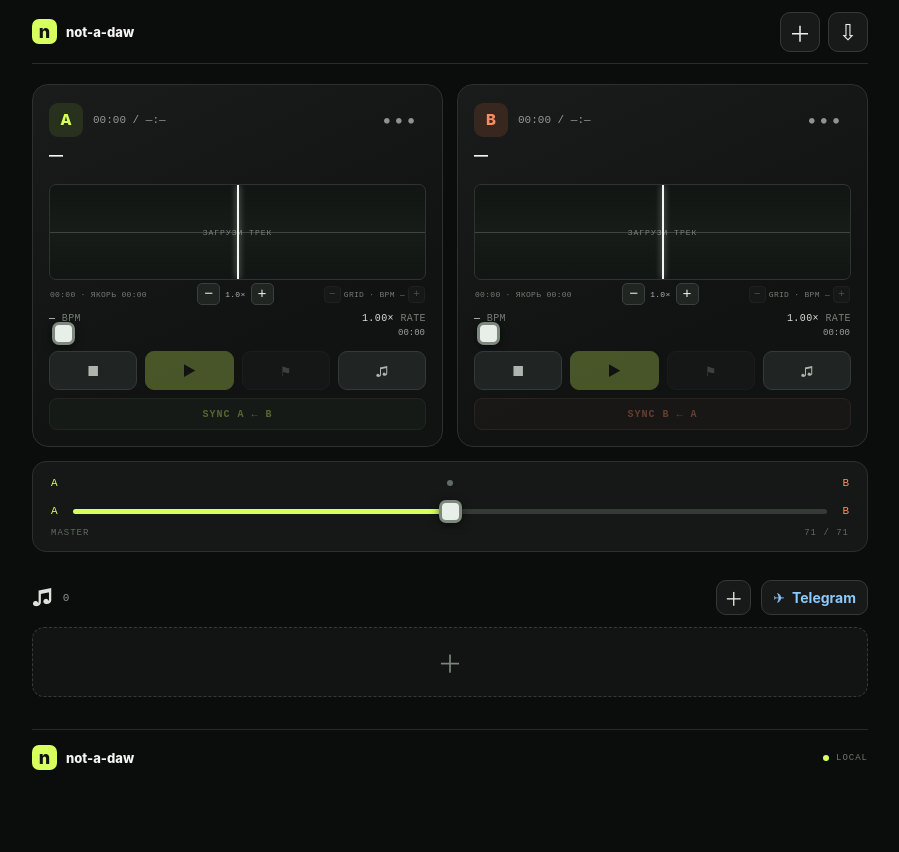
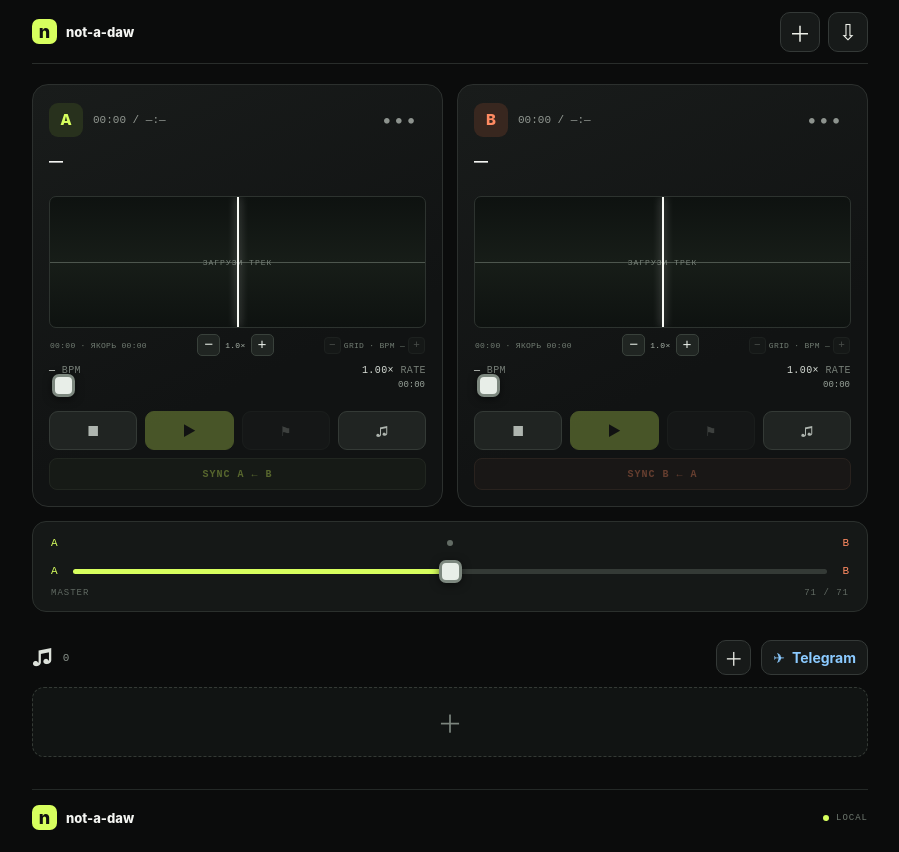
Before and after one commit to Startat6am/not-a-daw, a React (Vite) app: page / in a window 1280 px wide. Shown: the whole page, without its empty margins (190-1089 px from the left). Before the commit the page ends 800 px from the top, so only its background shows below. Built offline with nearby package versions, Linux system fonts and the light colour scheme.

Commit message:
Expand waveform-focused deck layout

```diff
--- a/src/styles.css
+++ b/src/styles.css
@@ -148,3 +148,16 @@
 .waveform-anchor-line{position:absolute;z-index:4;top:0;bottom:0;width:1px;border-left:1px dashed #f4f7ef;opacity:.85;pointer-events:none}
 
 .grid-adjust{display:flex;align-items:center;gap:3px;white-space:nowrap}.grid-adjust button{display:grid;place-items:center;width:17px;height:17px;padding:0;border:1px solid #39413b;border-radius:4px;background:#202522;color:#cbd4ca;font-size:11px;line-height:1}.grid-adjust button:disabled{opacity:.3}.grid-adjust span{min-width:36px;text-align:center}
+
+
+/* Waveform-first decks: use the freed turntable space for a clearer, taller waveform. */
+.deck{display:flex;flex-direction:column}
+.deck-track{margin-top:10px;height:auto;min-height:38px;padding-top:4px}
+.waveform{height:132px;margin:10px 0 5px;background:linear-gradient(180deg,#0e1210 0%,#171d18 50%,#0e1210 100%)}
+.waveform:before{background:#7a857a;opacity:.55}
+.waveform-grid i{opacity:.28}
+.waveform-grid i.waveform-barline{opacity:.75}
+.waveform-canvas{z-index:3}
+.waveform-center-line{width:2px;background:#f8faf5;box-shadow:0 0 8px #fff8}
+.waveform-caption{min-height:24px}
+@media(max-width:600px){.waveform{height:108px;margin:8px 0 4px}.deck-track{min-height:34px;margin-top:8px}}
```
